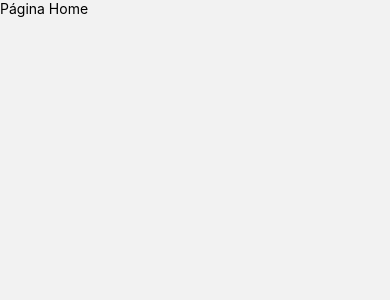
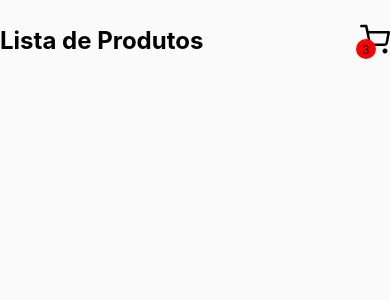
Before and after one commit to Grazziano/App-Carrinho-de-Compras, a React Native app: screen /Home in a window 390 px wide. Shown: the top 300 px of the page. Built offline with nearby package versions, Linux system fonts and the light colour scheme.

Commit message:
Creating home page

```diff
--- a/src/pages/Home/index.js
+++ b/src/pages/Home/index.js
@@ -1,16 +1,70 @@
-import React from 'react';
-import { StyleSheet, Text, View } from 'react-native';
+import React, { useState } from 'react';
+import {
+  SafeAreaView,
+  StyleSheet,
+  Text,
+  TouchableOpacity,
+  View,
+} from 'react-native';
+import { Feather } from '@expo/vector-icons';
 
 export default function Home() {
+  const [products, setProducts] = useState([
+    { id: '1', name: 'Coca cola', price: 19.9 },
+    { id: '2', name: 'Chocolate', price: 6.5 },
+    { id: '3', name: 'Queijo 500g', price: 15 },
+    { id: '4', name: 'Batata frita', price: 23.9 },
+    { id: '5', name: 'Guarana lata', price: 6.0 },
+  ]);
+
   return (
-    <View style={styles.container}>
-      <Text>Página Home</Text>
-    </View>
+    <SafeAreaView style={styles.container}>
+      <View style={styles.cartContent}>
+        <Text style={styles.title}>Lista de Produtos</Text>
+
+        <TouchableOpacity style={styles.cartButton}>
+          <View style={styles.dot}>
+            <Text style={styles.dotText}>3</Text>
+          </View>
+
+          <Feather name="shopping-cart" size={30} color="#000" />
+        </TouchableOpacity>
+      </View>
+    </SafeAreaView>
   );
 }
 
 const styles = StyleSheet.create({
   container: {
     flex: 1,
+    backgroundColor: '#FAFAFA',
+    paddingEnd: 14,
+    paddingStart: 14,
+  },
+  cartContent: {
+    flexDirection: 'row',
+    justifyContent: 'space-between',
+    alignItems: 'center',
+    marginTop: 24,
+    marginBottom: 24,
+  },
+  title: {
+    fontSize: 24,
+    fontWeight: 'bold',
+  },
+  dot: {
+    alignItems: 'center',
+    justifyContent: 'center',
+    backgroundColor: 'red',
+    width: 20,
+    height: 20,
+    borderRadius: 12,
+    position: 'absolute',
+    zIndex: 99,
+    bottom: -2,
+    left: -4,
+  },
+  dotText: {
+    fontSize: 12,
   },
 });
```
